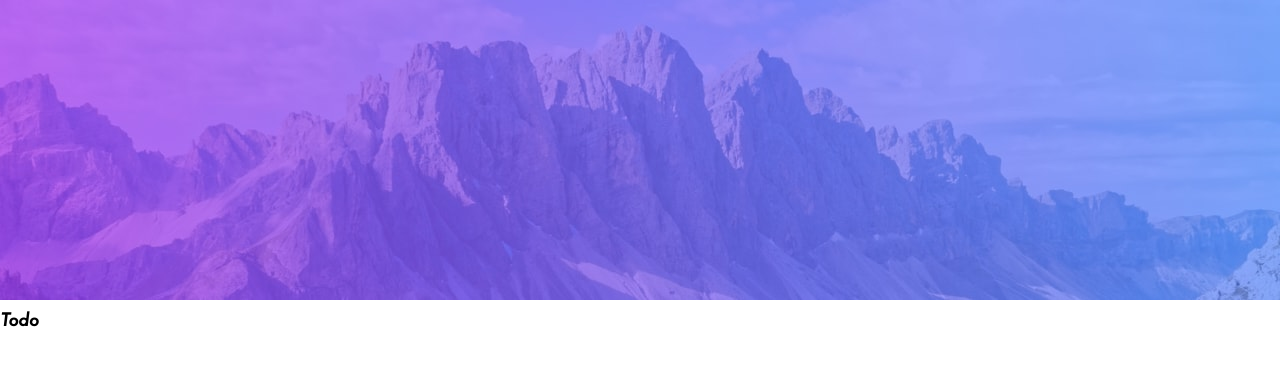
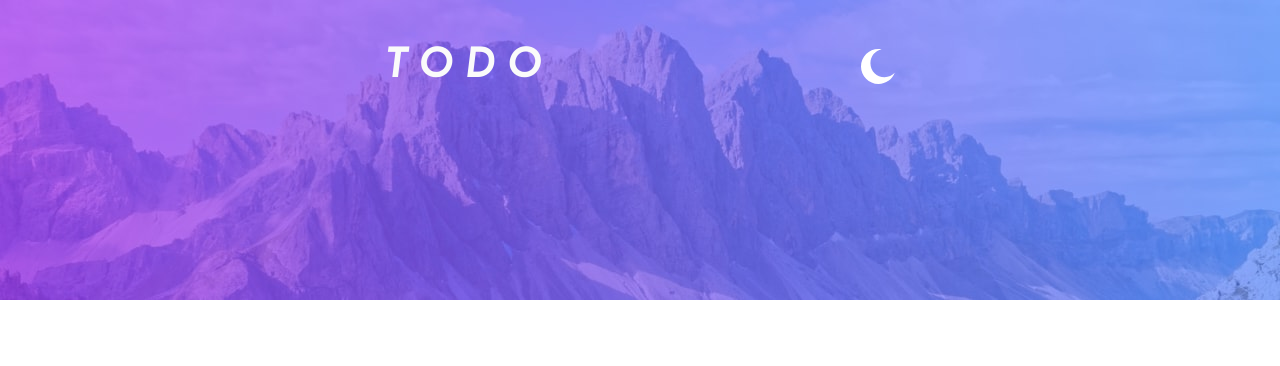
Before and after one commit to NastaranMO/todo, a React (Create React App) app: page / in a window 1280 px wide. Shown: the top 366 px of the page. Built offline with nearby package versions, Linux system fonts and the light colour scheme.

Commit message:
add title of header and darkmode css

```diff
--- a/src/components/Header/index.scss
+++ b/src/components/Header/index.scss
@@ -30,3 +30,35 @@
     );
   }
 }
+
+.header__container {
+  position: fixed;
+  top: 20px;
+  width: 90vw;
+  margin-inline: 5vw;
+  display: flex;
+  justify-content: space-between;
+  align-items: center;
+  color: $light-grey;
+  @media (min-width: 375px) {
+    width: 40vw;
+    margin-inline: 30vw;
+  }
+
+  h1 {
+    font-size: 25px;
+    font-family: 'Josefin Sans';
+    letter-spacing: 0.3em;
+    text-transform: uppercase;
+    @media (min-width: 375px) {
+      font-size: 40px;
+    }
+  }
+
+  img {
+    width: 20px;
+    @media (min-width: 375px) {
+      width: 35px;
+    }
+  }
+}
--- a/src/components/Header/index.tsx
+++ b/src/components/Header/index.tsx
@@ -1,11 +1,17 @@
 import React from 'react';
 import './index.scss';
+import sun from '../../images/icon-sun.svg';
+import moon from '../../images/icon-moon.svg';
 
 const Index = () => {
+  const theme = 'light';
   return (
-    <div className='light'>
+    <div className={`header ${theme}`}>
       <div className='headerImg'></div>
-      <h1>Todo</h1>
+      <div className='header__container'>
+        <h1 className='header__title'>Todo</h1>
+        <img src={theme === 'light' ? moon : sun} alt='moon' />
+      </div>
     </div>
   );
 };
```
